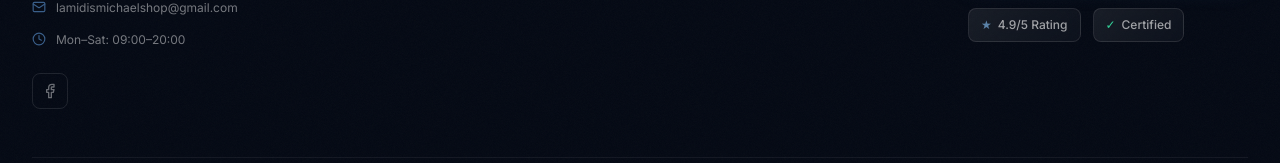
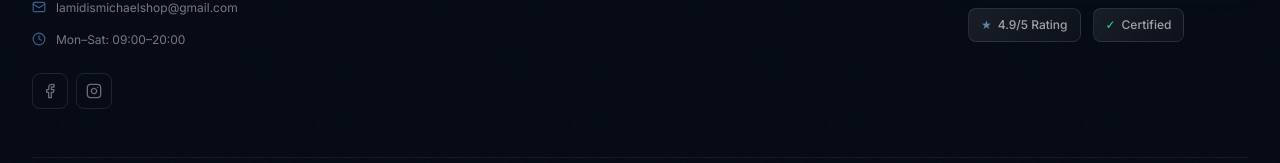
Before and after one commit to pauldevstudio/michael-lamidis-shop, a Next.js app: page /about in a window 1280 px wide. Shown: the part 2949-3112 px from the top of the page. Built offline with nearby package versions, Linux system fonts and the light colour scheme; no server answers.

Commit message:
feat: add Instagram icon to footer
Links to https://www.instagram.com/michaellamidis/

Co-Authored-By: Claude Opus 4.6 <noreply@anthropic.com>

```diff
--- a/components/layout/Footer.tsx
+++ b/components/layout/Footer.tsx
@@ -3,7 +3,7 @@
 import Link from "next/link";
 import Image from "next/image";
 import { useState } from "react";
-import { Facebook, Mail, Phone, MapPin, Clock, ArrowRight, CheckCircle, Lock } from "lucide-react";
+import { Facebook, Instagram, Mail, Phone, MapPin, Clock, ArrowRight, CheckCircle, Lock } from "lucide-react";
 import { useLanguage } from "@/lib/i18n-context";
 import { useContent } from "@/lib/content-context";
 import CookieSettingsButton from "@/components/shared/CookieSettingsButton";
@@ -96,6 +96,7 @@ export default function Footer() {
             <div className="flex items-center gap-2">
               {[
                 { href: social.facebook, Icon: Facebook, label: "Facebook" },
+                { href: social.instagram, Icon: Instagram, label: "Instagram" },
               ]
                 .filter((s) => s.href)
                 .map(({ href, Icon, label }) => (
--- a/lib/constants.ts
+++ b/lib/constants.ts
@@ -26,7 +26,7 @@ export const NAV_LINKS = [
 
 export const SOCIAL_LINKS = {
   facebook: "https://www.facebook.com/michaelsappliances",
-  instagram: "",
+  instagram: "https://www.instagram.com/michaellamidis/",
   youtube: "",
 };
 
```
